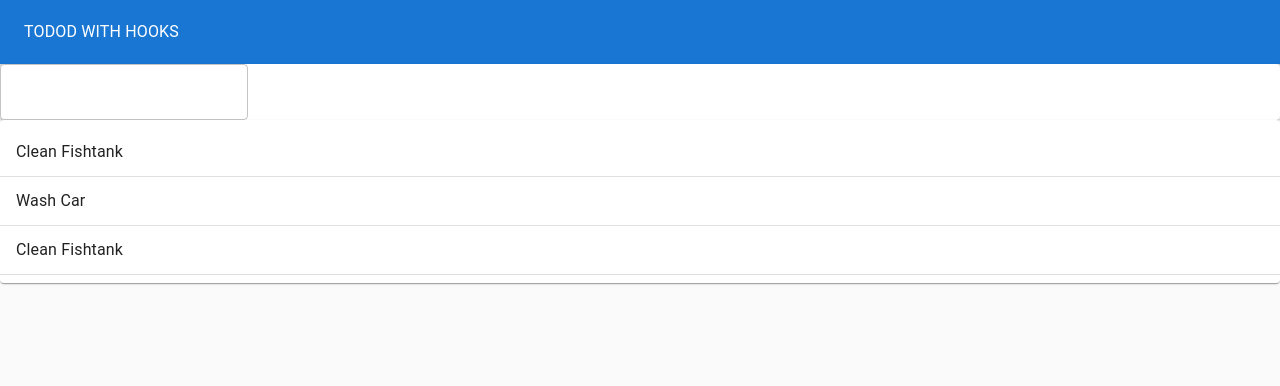
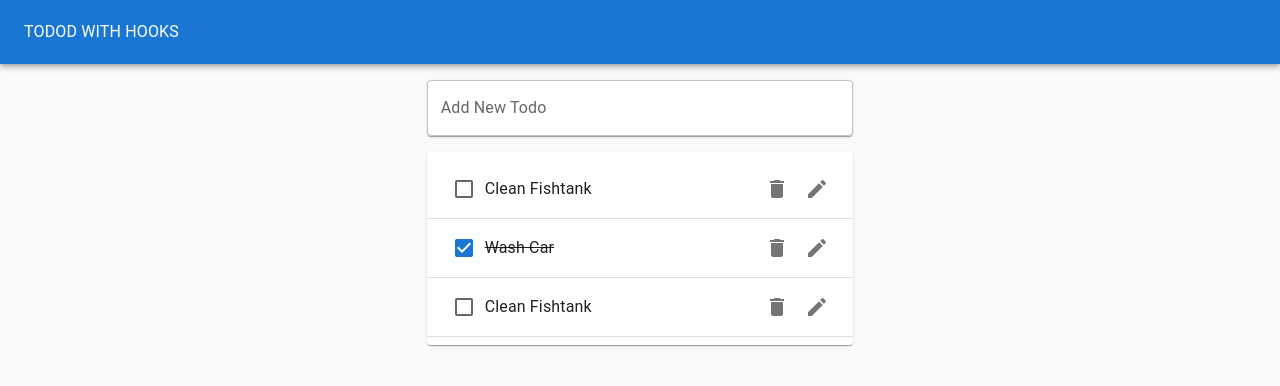
Before and after one commit to CourtneyWatts/hooks-todo, a React (Create React App) app: page / in a window 1280 px wide. Shown: the top 386 px of the page. Built offline with nearby package versions, Linux system fonts and the light colour scheme.

Commit message:
added Todo component

```diff
--- /dev/null
+++ b/src/Todo.js
@@ -0,0 +1,31 @@
+import React from 'react';
+import ListItem from '@mui/material/ListItem';
+import ListItemText from '@mui/material/ListItemText';
+import { Checkbox } from '@mui/material';
+import ListItemSecondaryAction from '@mui/material/ListItemSecondaryAction';
+import IconButton from '@mui/material/IconButton';
+import DeleteIcon from '@mui/icons-material/Delete';
+import EditIcon from '@mui/icons-material/Edit';
+
+function Todo({ task, completed }) {
+    return (
+        <ListItem>
+            <Checkbox tabIndex={-1} checked={completed} />
+            <ListItemText
+                style={{ textDecoration: completed ? 'line-through' : 'none' }}
+            >
+                {task}
+            </ListItemText>
+            <ListItemSecondaryAction>
+                <IconButton aria-label="Delete">
+                    <DeleteIcon />
+                </IconButton>
+                <IconButton aria-label="Edit">
+                    <EditIcon />
+                </IconButton>
+            </ListItemSecondaryAction>
+        </ListItem>
+    );
+}
+
+export default Todo;
--- a/src/TodoApp.js
+++ b/src/TodoApp.js
@@ -36,8 +36,12 @@
                     <Typography color="inherit">TODOD WITH HOOKS</Typography>
                 </ToolBar>
             </AppBar>
-            <TodoForm addTodo={addTodo} />
-            <TodoList todos={todos} />
+            <Grid container justifyContent="center" style={{ marginTop: '1rem' }}>
+                <Grid item xs={11} md={8} lg={4}>
+                    <TodoForm addTodo={addTodo} />
+                    <TodoList todos={todos} />
+                </Grid>
+            </Grid>
         </Paper>
     );
 }
--- a/src/TodoForm.js
+++ b/src/TodoForm.js
@@ -5,7 +5,7 @@
 function TodoForm({ addTodo }) {
     const [value, handleChange, reset] = useInputState('');
     return (
-        <Paper>
+        <Paper style={{ marginBottom: '1rem', padding: '0 rem' }}>
             <form
                 onSubmit={(e) => {
                     e.preventDefault();
@@ -13,7 +13,13 @@
                     reset();
                 }}
             >
-                <TextField value={value} onChange={handleChange} />
+                <TextField
+                    value={value}
+                    onChange={handleChange}
+                    margin="0"
+                    label="Add New Todo"
+                    fullWidth
+                />
             </form>
         </Paper>
     );
--- a/src/TodoList.js
+++ b/src/TodoList.js
@@ -2,8 +2,8 @@
 import Paper from '@mui/material/Paper';
 import List from '@mui/material/List';
 import Divider from '@mui/material/Divider';
-import ListItem from '@mui/material/ListItem';
-import ListItemText from '@mui/material/ListItemText';
+
+import Todo from './Todo';
 
 function TodoList(props) {
     return (
@@ -11,9 +11,11 @@
             <List>
                 {props.todos.map((todo) => (
                     <>
-                        <ListItem>
-                            <ListItemText>{todo.task}</ListItemText>
-                        </ListItem>
+                        <Todo
+                            task={todo.task}
+                            key={todo.id}
+                            completed={todo.completed}
+                        />
                         <Divider />
                     </>
                 ))}
```
Also changed, not shown: package.json (+4 -3 lines), 1 other file (tests, documents, lock files or other folders).
